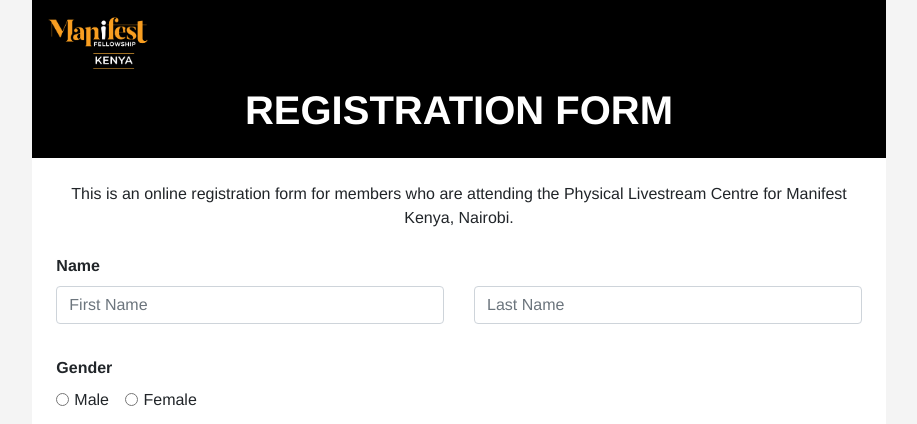
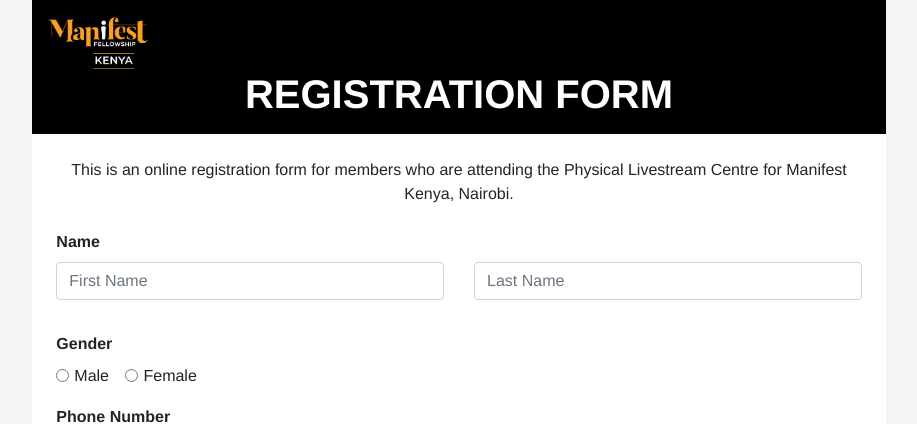
Before and after one commit to am-derrick/church_reg, a Django app: page /members/register/ in a window 1280 px wide. Shown: the top 424 px of the page, without its empty margins (181-1098 px from the left). Run offline with Django 5.2, Linux system fonts and the light colour scheme; some libraries are stand-ins or nearby versions.

Commit message:
fix: styling of header so words are aligned

```diff
--- a/templates/registration.html
+++ b/templates/registration.html
@@ -10,7 +10,7 @@
         <div class="col-lg-8 offset-lg-2">
             <div class="bg-black text-white p-3">
                 <img src="{% static 'images/logo-01.png' %}" alt="Manifest Fellowship Kenya Logo" class="img-fluid" width="100">
-                <h1 class="mt-3 font-weight-bold text-center">REGISTRATION FORM</h1>
+                <h1 class="font-weight-bold text-center mb-0">REGISTRATION FORM</h1>
             </div>
             <div class="bg-white p-4">
                 <p class="text-center mb-4">
```
